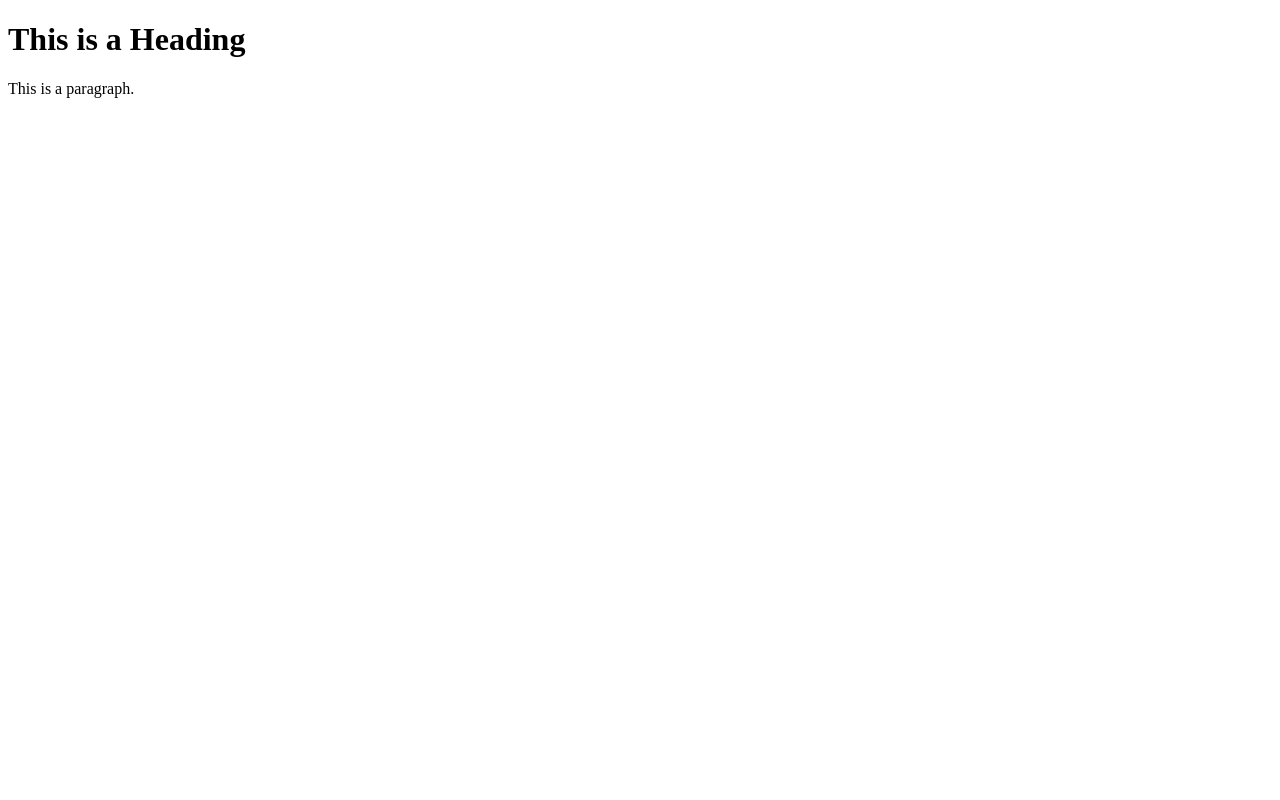
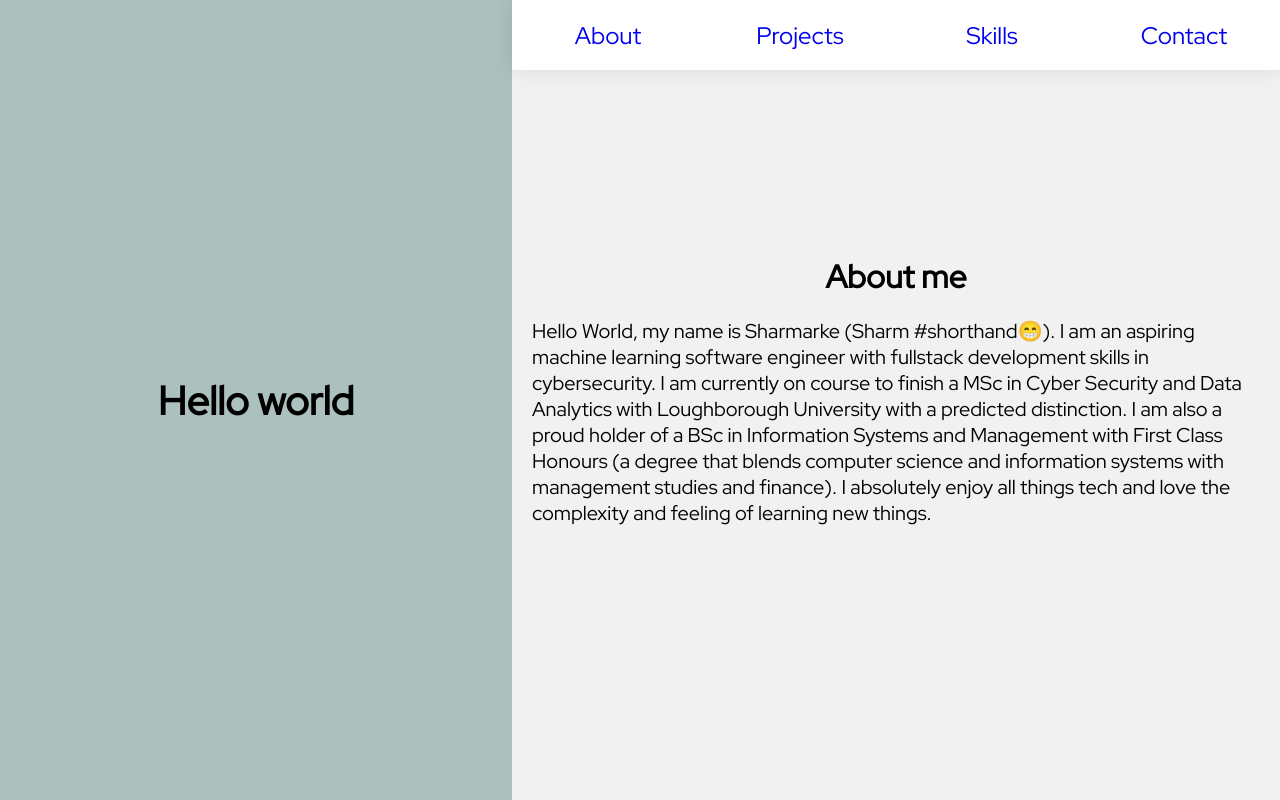
Before and after one commit to SharmarkeAhmedGabayre/GDL.co.uk, a plain HTML site: page index.html in a window 1280 px wide. Drawn offline with nearby package versions, Linux system fonts and the light colour scheme.

Commit message:
FirstMerge

```diff
--- /dev/null
+++ b/css/style.scss
@@ -0,0 +1,157 @@
+body {
+  font-family: 'Red Hat Display', sans-serif;
+  font-size: 20px;
+  background-color: #ACC0BE;
+  padding: 0;
+  margin: 0;
+}
+
+a {
+  text-decoration: none;
+}
+
+.main-container {
+  display: flex;
+  flex: row;
+  justify-self: center;
+  align-items: center;
+}
+
+.banner-container {
+  display: flex;
+  width: 40%;
+  height: 100vh;
+  flex-direction: column;
+  justify-content: center;
+  align-items: center;
+}
+
+.content-container {
+  display: flex;
+  width: 60%;
+  height: 100vh;
+  flex-direction: column;
+  justify-content: flex-start;
+  align-items: flex-start;
+  overflow-y: scroll;
+  overflow-x: hidden;
+}
+
+.nav-bar {
+  display: flex;
+  width: 60%;
+  height: 70px;
+  position: fixed;
+  box-shadow: 0 0 20px rgba(0, 0, 0, 0.1);
+  background: #fff;
+  z-index: 6;
+}
+
+.nav-button {
+  display: flex;
+  flex: 1;
+  justify-content: center;
+  align-items: center;
+  transition: all 0.5s ease;
+  font-size: 24px;
+
+  &:hover {
+    color: wheat;
+    background: rgba(0, 0, 0, 0.8);
+    transition: all 0.8s ease;
+  }
+
+}
+
+.nav-button-slider {
+  position: absolute;
+  bottom: 0;
+  width: 0;
+  height: 6px;
+  background: wheat;
+  transition: left 0.3s ease;
+}
+
+.showcase_About,
+.showcase_Projects,
+.showcase_Skills,
+.showcase_Contact {
+  display: flex;
+  flex-direction: column;
+  justify-content: center;
+  align-items: center;
+  width: 100%;
+  min-height: 100vh;
+  text-align: left;
+  position: sticky;
+  top: 0;
+  scroll-behavior: smooth;
+  overflow-y: scroll;
+
+  p {
+    margin: 1em;
+  }
+
+  h1 {
+    font-size: 2rem;
+    margin: 0;
+  }
+
+  h3 {
+    font-size: 1rem;
+    opacity: 0.6;
+  }
+}
+
+.showcase_About {
+  position: sticky;
+  background: rgb(241, 241, 241);
+}
+
+.showcase_Projects {
+  position: sticky;
+  background: rgb(0, 0, 0);
+  color: wheat;
+}
+
+.showcase_Skills {
+  position: sticky;
+  background: rgb(241, 241, 241);
+}
+
+.showcase_Contact {
+  position: sticky;
+  background: rgb(0, 0, 0);
+  color: wheat;
+}
+
+//Responsive stuff
+@media (max-width: 896px) {
+  .main-container {
+    display: block;
+    flex-direction: column;
+    justify-self: center;
+    align-items: center;
+  }
+
+  .banner-container {
+    display: flex;
+    width: 100%;
+    height: 10vh;
+    flex-direction: row;
+    justify-content: center;
+    align-items: center;
+    position: sticky;
+    top: 0;
+    z-index: 5;
+  }
+
+  .content-container {
+    display: flex;
+    width: 100%;
+    height: auto;
+    flex-direction: column;
+    justify-content: center;
+    align-items: center;
+  }
+}
--- a/index.html
+++ b/index.html
@@ -2,14 +2,84 @@
 <html>
 
 <head>
-    <title>Page Title</title>
-    <link rel="icon" type="image/x-icon" href="/images/favicon.ico">
+    <title>GDL</title>
+    <meta charset="utf-8">
+    <meta name="viewport" content="width=device-width, initial-scale=1">
+    <link rel="icon" type="image/x-icon" href="images/favicon.ico">
+    <link rel="preconnect" href="https://fonts.googleapis.com">
+    <link rel="preconnect" href="https://fonts.gstatic.com" crossorigin>
+    <link href="https://fonts.googleapis.com/css2?family=Red+Hat+Display:wght@300;400&display=swap" rel="stylesheet">
+    <script src="http://ajax.googleapis.com/ajax/libs/jquery/1.9.1/jquery.min.js"></script>
+    <script type="module" src="/scripts/app.js"></script>
+    <link rel="stylesheet" href="css/style.css">
 </head>
 
 <body>
+    <div class="main-container">
+        <!--Banner/Hero-->
+        <div class="banner-container">
+            <h1>Hello world</h1>
+        </div>
 
-    <h1>This is a Heading</h1>
-    <p>This is a paragraph.</p>
+        <!--Conetnts-->
+        <div class="content-container">
+            <div class="nav-bar">
+                <a class="nav-button" href="#About">About</a>
+                <a class="nav-button" href="#Projects">Projects</a>
+                <a class="nav-button" href="#Skills">Skills</a>
+                <a class="nav-button" href="#Contact">Contact</a>
+                <span class="nav-button-slider"></span>
+            </div>
+            <section class="showcase_About" id="About">
+                <h1>About me</h1>
+                <p>
+                    Hello World, my name is Sharmarke (Sharm #shorthand😁). I am an aspiring machine learning software engineer with
+                    fullstack development skills in cybersecurity. I am currently on course to finish a MSc in Cyber
+                    Security and Data Analytics with Loughborough University with a predicted distinction. I am also a
+                    proud holder of a BSc in Information Systems and Management with First Class Honours (a degree that
+                    blends computer science and information systems with management studies and finance).
+
+                    I absolutely enjoy all things tech and love the complexity and feeling of learning new things.
+                </p>
+            </section>
+            <section class="showcase_Projects" id="Projects">
+                <h1>Projects</h1>
+                <p>
+                    Hello World, my name is Sharmarke (Sharm #shorthand😁). I am an aspiring machine learning software engineer with
+                    fullstack development skills in cybersecurity. I am currently on course to finish a MSc in Cyber
+                    Security and Data Analytics with Loughborough University with a predicted distinction. I am also a
+                    proud holder of a BSc in Information Systems and Management with First Class Honours (a degree that
+                    blends computer science and information systems with management studies and finance).
+
+                    I absolutely enjoy all things tech and love the complexity and feeling of learning new things.
+                </p>
+            </section>
+            <section class="showcase_Skills" id="Skills">
+                <h1>Skills</h1>
+                <p>
+                    Hello World, my name is Sharmarke (Sharm #shorthand😁). I am an aspiring machine learning software engineer with
+                    fullstack development skills in cybersecurity. I am currently on course to finish a MSc in Cyber
+                    Security and Data Analytics with Loughborough University with a predicted distinction. I am also a
+                    proud holder of a BSc in Information Systems and Management with First Class Honours (a degree that
+                    blends computer science and information systems with management studies and finance).
+
+                    I absolutely enjoy all things tech and love the complexity and feeling of learning new things.
+                </p>
+            </section>
+            <section class="showcase_Contact" id="Contact">
+                <h1>Contact</h1>
+                <p>
+                    Hello World, my name is Sharmarke (Sharm #shorthand😁). I am an aspiring machine learning software engineer with
+                    fullstack development skills in cybersecurity. I am currently on course to finish a MSc in Cyber
+                    Security and Data Analytics with Loughborough University with a predicted distinction. I am also a
+                    proud holder of a BSc in Information Systems and Management with First Class Honours (a degree that
+                    blends computer science and information systems with management studies and finance).
+
+                    I absolutely enjoy all things tech and love the complexity and feeling of learning new things.
+                </p>
+            </section>
+        </div>
+    </div>
 
 </body>
 
```
Also changed, not shown: css/main.css (deleted), css/style.css (added), images/ocean-sunset-wallpaper.jpg (added), 1 other file.
